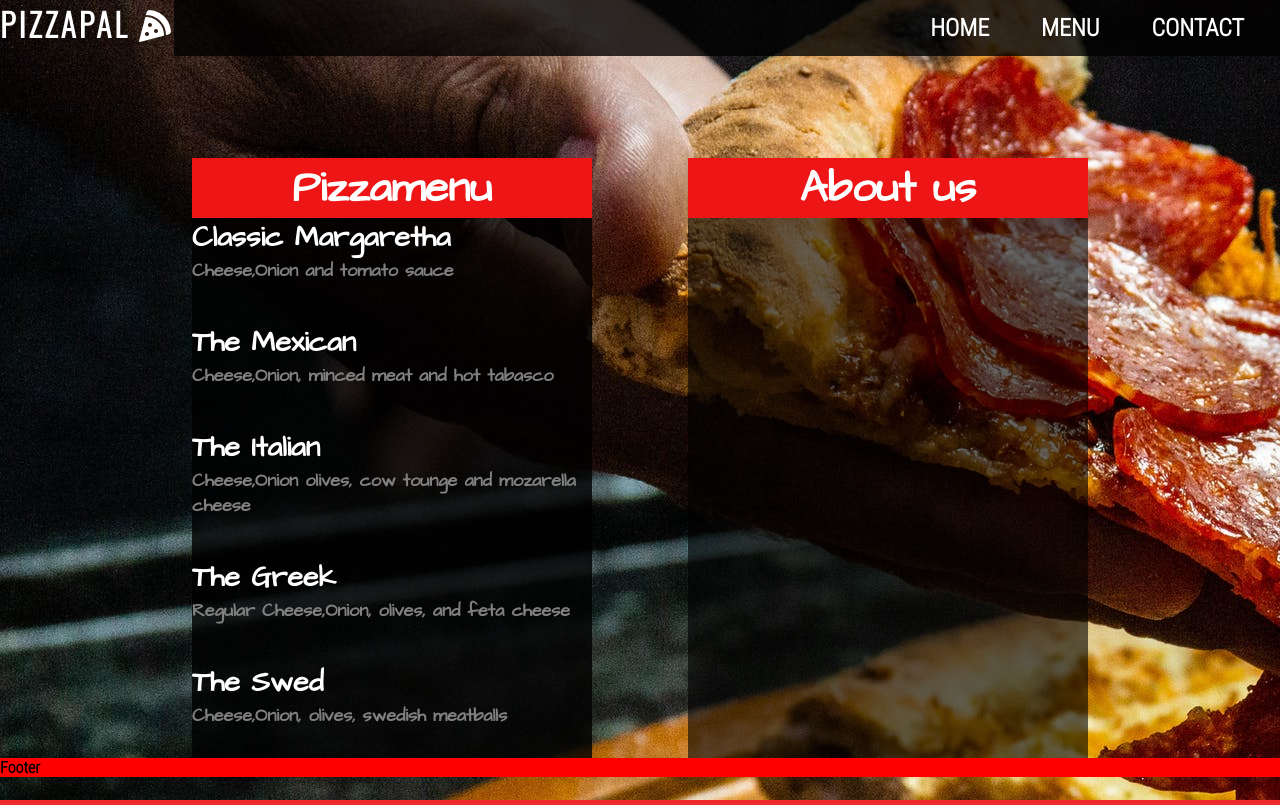
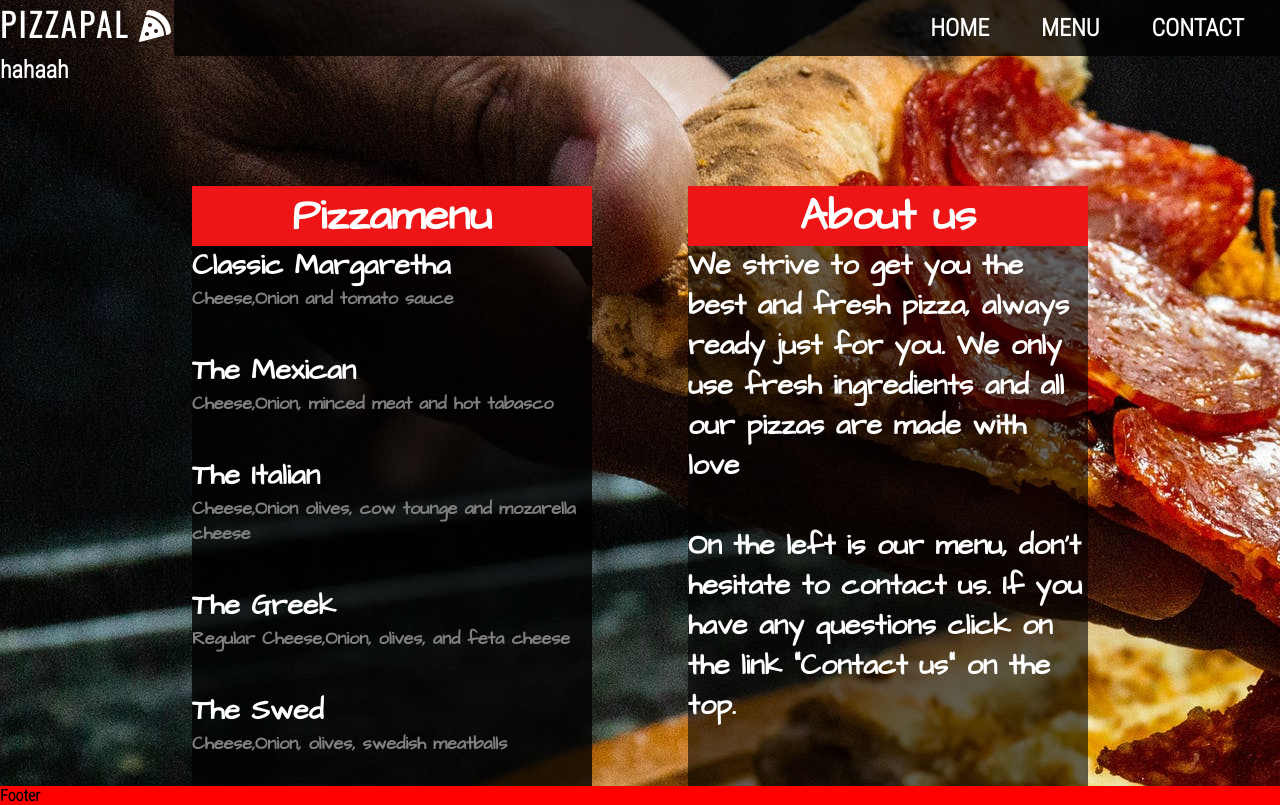
Before and after one commit to rebahama/Project-1, a plain HTML site: page menu.html in a window 1280 px wide. Drawn offline with nearby package versions, Linux system fonts and the light colour scheme.

```diff
--- a/assets/css/style.css
+++ b/assets/css/style.css
@@ -12,6 +12,7 @@ body{
     font-weight: 800;
     background: url('../images/pizza.jpeg') no-repeat;
     background-color: #ed2929
+
 
 }
 h1 {
@@ -106,6 +107,7 @@ border-radius: 50%;
 #button-menu-intro a:hover{
     color: red;
 }
+/* style the h2 element insde the menu and the paragraph text*/
 #about-us h2{
 
     background-color: #ed1515;
@@ -121,3 +123,7 @@ border-radius: 50%;
     color: gray;
 
 }
+ h2{
+  color: white;
+
+}
--- a/menu.html
+++ b/menu.html
@@ -33,6 +33,8 @@
 
     </header>
 
+   <h2> hahaah</h2>
+
     <!-- the menu and about us section-->
     <section id="the-menu-border">
         <div id="menu">
@@ -56,6 +58,10 @@
         </div>
             <div id="about-us">
              <h2>About us</h2>
+             <p>We strive to get you the best and fresh pizza, always ready just for you. We only use fresh ingredients and all our pizzas are made with love</p>
+             <br>
+             <p> On the left is our menu, don't hesitate to contact us. If you have any questions click on the link "Contact us" on the top.</p>
+
 
             </div>
 
```
Lines whose indentation alone changed are shown as unchanged.
